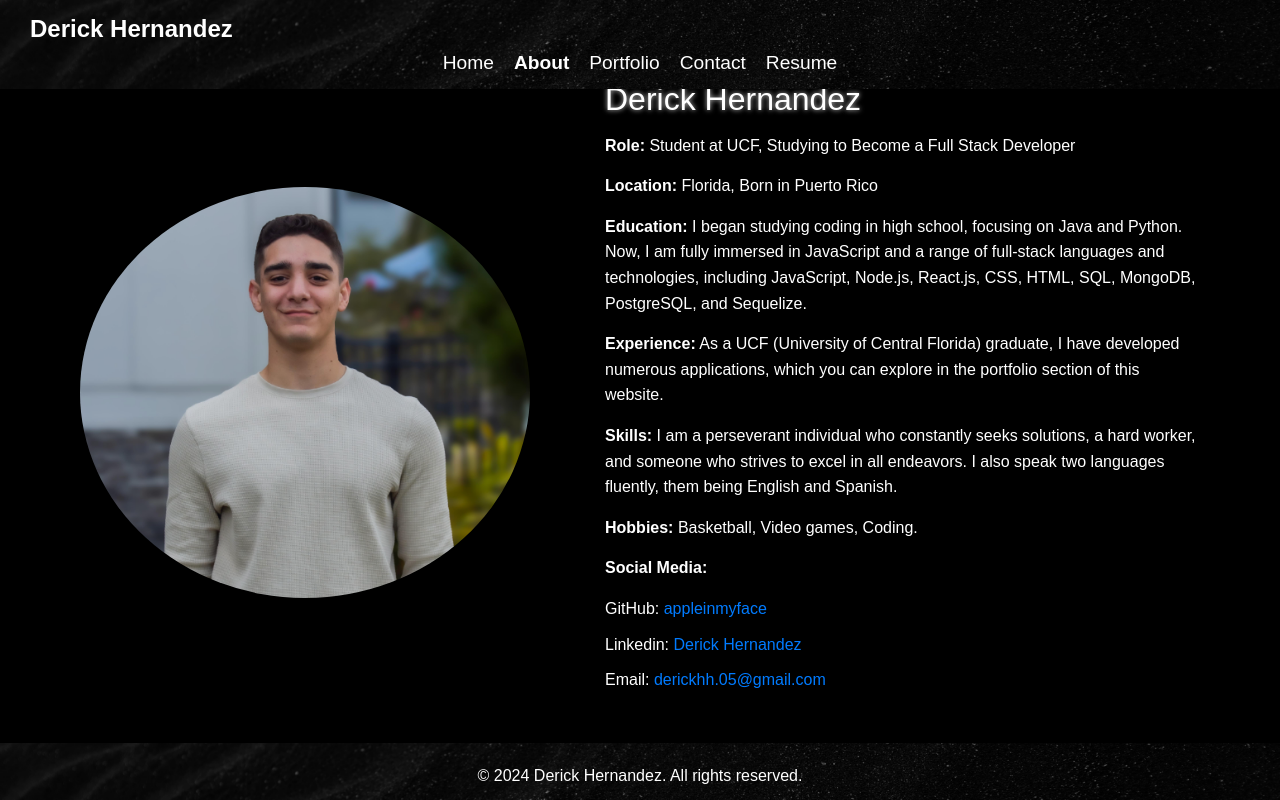
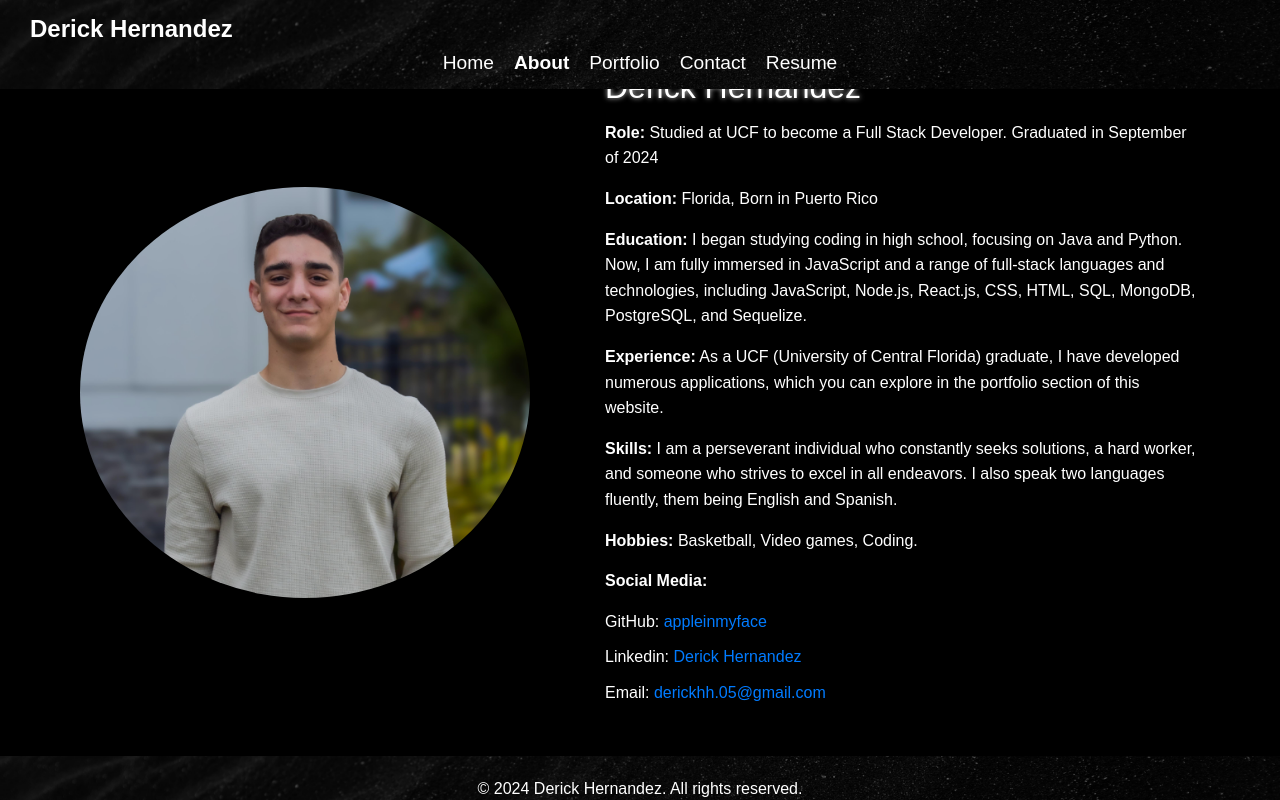
Before and after one commit to appleinmyface/React-Portfolio, a React (Vite) app: page /about in a window 1280 px wide. Built offline with nearby package versions, Linux system fonts and the light colour scheme.

Commit message:
made tiny change to role in aboutme page

```diff
--- a/src/pages/AboutMe.jsx
+++ b/src/pages/AboutMe.jsx
@@ -30,7 +30,7 @@ const AboutMe = () => {
       <img src={profilePic} alt="Derick Hernandez" className="profile-pic" />
       <div className="bio">
         <TypingEffect text="D erick Hernandez" speed={100} />
-        <p><strong>Role:</strong> Student at UCF, Studying to Become a Full Stack Developer</p>
+        <p><strong>Role:</strong> Studied at UCF to become a Full Stack Developer. Graduated in September of 2024</p>
         <p><strong>Location:</strong> Florida, Born in Puerto Rico</p>
         <p><strong>Education:</strong> I began studying coding in high school, focusing on Java and Python. Now, I am fully immersed in JavaScript and a range of full-stack languages and technologies, including JavaScript, Node.js, React.js, CSS, HTML, SQL, MongoDB, PostgreSQL, and Sequelize.</p>
         <p><strong>Experience:</strong> As a UCF (University of Central Florida) graduate, I have developed numerous applications, which you can explore in the portfolio section of this website.</p>
```
